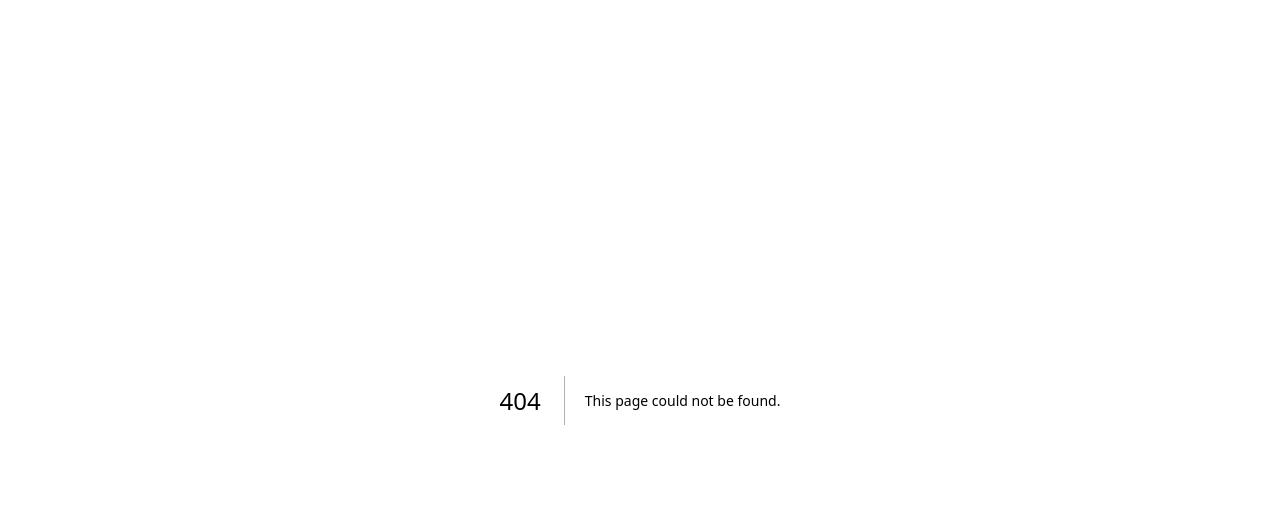
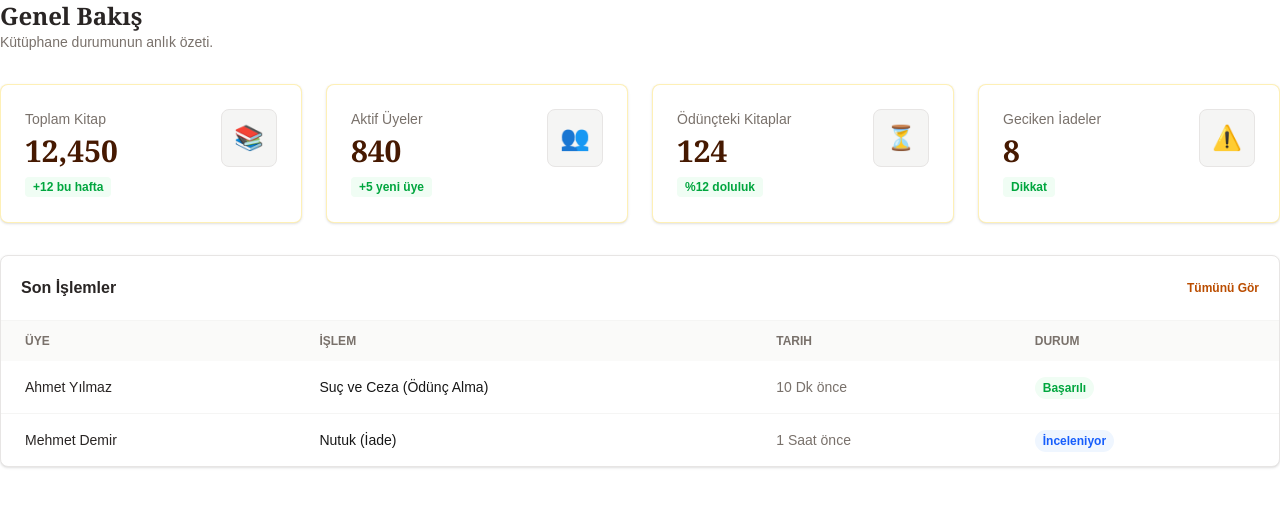
Before and after one commit to PfandAhter/kutuphane-uygulamasi, a Next.js app: page /admin in a window 1280 px wide. Before the commit this address had no page. Shown: the top 506 px of the page. Built offline with nearby package versions, Linux system fonts and the light colour scheme.

Commit message:
ADD Admin Main Page and Users Page

```diff
--- /dev/null
+++ b/app/admin/page.tsx
@@ -0,0 +1,71 @@
+'use client';
+
+import React from 'react';
+
+// İstatistik Kartı Componenti
+const StatCard = ({ title, value, icon, trend }: any) => (
+    <div className="bg-white p-6 rounded-lg border border-amber-200/60 shadow-sm flex items-start justify-between">
+        <div>
+            <p className="text-stone-500 text-sm font-medium mb-1">{title}</p>
+            <h3 className="text-3xl font-bold text-amber-950 font-serif">{value}</h3>
+            <span className="text-xs text-green-600 font-bold mt-2 inline-block bg-green-50 px-2 py-0.5 rounded">
+                {trend}
+            </span>
+        </div>
+        <div className="p-3 bg-stone-100 rounded-lg text-2xl border border-stone-200">
+            {icon}
+        </div>
+    </div>
+);
+
+export default function AdminDashboard() {
+    return (
+        <div className="space-y-8">
+            {/* Header */}
+            <div>
+                <h1 className="text-2xl font-bold text-stone-800 font-serif">Genel Bakış</h1>
+                <p className="text-stone-500 text-sm">Kütüphane durumunun anlık özeti.</p>
+            </div>
+
+            {/* İstatistikler Grid */}
+            <div className="grid grid-cols-1 md:grid-cols-2 lg:grid-cols-4 gap-6">
+                <StatCard title="Toplam Kitap" value="12,450" icon="📚" trend="+12 bu hafta" />
+                <StatCard title="Aktif Üyeler" value="840" icon="👥" trend="+5 yeni üye" />
+                <StatCard title="Ödünçteki Kitaplar" value="124" icon="⏳" trend="%12 doluluk" />
+                <StatCard title="Geciken İadeler" value="8" icon="⚠️" trend="Dikkat" />
+            </div>
+
+            {/* Son Hareketler Tablosu (Örnek) */}
+            <div className="bg-white border border-stone-200 rounded-lg shadow-sm overflow-hidden">
+                <div className="p-5 border-b border-stone-100 flex justify-between items-center">
+                    <h3 className="font-bold text-stone-800">Son İşlemler</h3>
+                    <button className="text-xs text-amber-700 font-bold hover:underline">Tümünü Gör</button>
+                </div>
+                <table className="w-full text-sm text-left">
+                    <thead className="bg-stone-50 text-stone-500 uppercase text-xs">
+                    <tr>
+                        <th className="px-6 py-3">Üye</th>
+                        <th className="px-6 py-3">İşlem</th>
+                        <th className="px-6 py-3">Tarih</th>
+                        <th className="px-6 py-3">Durum</th>
+                    </tr>
+                    </thead>
+                    <tbody className="divide-y divide-stone-100">
+                    <tr className="hover:bg-stone-50">
+                        <td className="px-6 py-4 font-medium text-stone-800">Ahmet Yılmaz</td>
+                        <td className="px-6 py-4">Suç ve Ceza (Ödünç Alma)</td>
+                        <td className="px-6 py-4 text-stone-500">10 Dk önce</td>
+                        <td className="px-6 py-4"><span className="text-green-600 bg-green-50 px-2 py-1 rounded-full text-xs font-bold">Başarılı</span></td>
+                    </tr>
+                    <tr className="hover:bg-stone-50">
+                        <td className="px-6 py-4 font-medium text-stone-800">Mehmet Demir</td>
+                        <td className="px-6 py-4">Nutuk (İade)</td>
+                        <td className="px-6 py-4 text-stone-500">1 Saat önce</td>
+                        <td className="px-6 py-4"><span className="text-blue-600 bg-blue-50 px-2 py-1 rounded-full text-xs font-bold">İnceleniyor</span></td>
+                    </tr>
+                    </tbody>
+                </table>
+            </div>
+        </div>
+    );
+}
--- /dev/null
+++ b/app/admin/users/page.tsx
@@ -0,0 +1,119 @@
+'use client';
+
+import React, { useState, useEffect } from 'react';
+import { UserViewDto, UserFilterDto } from '@/src/types/user';
+import { userService } from '@/src/services/userService';
+import UserDetailModal from '@/src/components/ui/Admin/Modals/UserDetailModal';
+
+// Alt Bileşenler
+import UserStats from '@/src/components/ui/Admin/Users/UserStats';
+import UserFilterBar from '@/src/components/ui/Admin/Users/UserFilterBar';
+import UsersTable from '@/src/components/ui/Admin/Users/UsersTable';
+import PaginationControls from '@/src/components/ui/Admin/Common/PaginationControls';
+
+export default function UsersPage() {
+    // --- STATE ---
+    const [users, setUsers] = useState<UserViewDto[]>([]);
+    const [loading, setLoading] = useState(true);
+    const [totalCount, setTotalCount] = useState(0);
+
+    const [filters, setFilters] = useState({
+        firstName: "",
+        lastName: "",
+        email: "",
+        role: "",
+        hasFine: "all"
+    });
+
+    const [page, setPage] = useState(1);
+    const pageSize = 10;
+
+    const [selectedUser, setSelectedUser] = useState<UserViewDto | null>(null);
+    const [isDetailOpen, setIsDetailOpen] = useState(false);
+
+    // --- VERİ ÇEKME ---
+    const fetchUsers = async (overrideFilters?: any) => {
+        setLoading(true);
+        try {
+            const currentFilters = overrideFilters || filters;
+            const filterDto: UserFilterDto = {
+                firstName: currentFilters.firstName || undefined,
+                lastName: currentFilters.lastName || undefined,
+                email: currentFilters.email || undefined,
+                role: currentFilters.role || undefined,
+                hasFine: currentFilters.hasFine === "all" ? undefined : (currentFilters.hasFine === "true"),
+                page: page,
+                size: pageSize
+            };
+
+            const result = await userService.getAllUsers(filterDto);
+            setUsers(result.items || []);
+            setTotalCount(result.totalCount || 0);
+        } catch (error) {
+            console.error("Kullanıcılar çekilemedi", error);
+        } finally {
+            setLoading(false);
+        }
+    };
+
+    useEffect(() => {
+        fetchUsers();
+        // eslint-disable-next-line react-hooks/exhaustive-deps
+    }, [page]);
+
+    // --- HANDLERS ---
+
+    const handleFilterChange = (e: React.ChangeEvent<HTMLInputElement | HTMLSelectElement>) => {
+        const { name, value } = e.target;
+        setFilters(prev => ({ ...prev, [name]: value }));
+    };
+
+    const handleSearch = () => {
+        setPage(1);
+        fetchUsers();
+    };
+
+    const handleClear = () => {
+        const emptyFilters = { firstName: "", lastName: "", email: "", role: "", hasFine: "all" };
+        setFilters(emptyFilters);
+        setPage(1);
+        fetchUsers(emptyFilters);
+    };
+
+    return (
+        <div className="space-y-8">
+            {/* 1. İstatistikler */}
+            <UserStats totalCount={totalCount} />
+
+            {/* 2. Filtreleme */}
+            <UserFilterBar
+                filters={filters}
+                onFilterChange={handleFilterChange}
+                onSearch={handleSearch}
+                onClear={handleClear}
+            />
+
+            {/* 3. Tablo */}
+            <UsersTable
+                users={users}
+                loading={loading}
+                onDetailClick={(user) => { setSelectedUser(user); setIsDetailOpen(true); }}
+            />
+
+            {/* 4. Sayfalama */}
+            <PaginationControls
+                currentPage={page}
+                totalCount={totalCount}
+                pageSize={pageSize}
+                onPageChange={setPage}
+            />
+
+            {/* 5. Modal */}
+            <UserDetailModal
+                isOpen={isDetailOpen}
+                onClose={() => setIsDetailOpen(false)}
+                user={selectedUser}
+            />
+        </div>
+    );
+}
```
